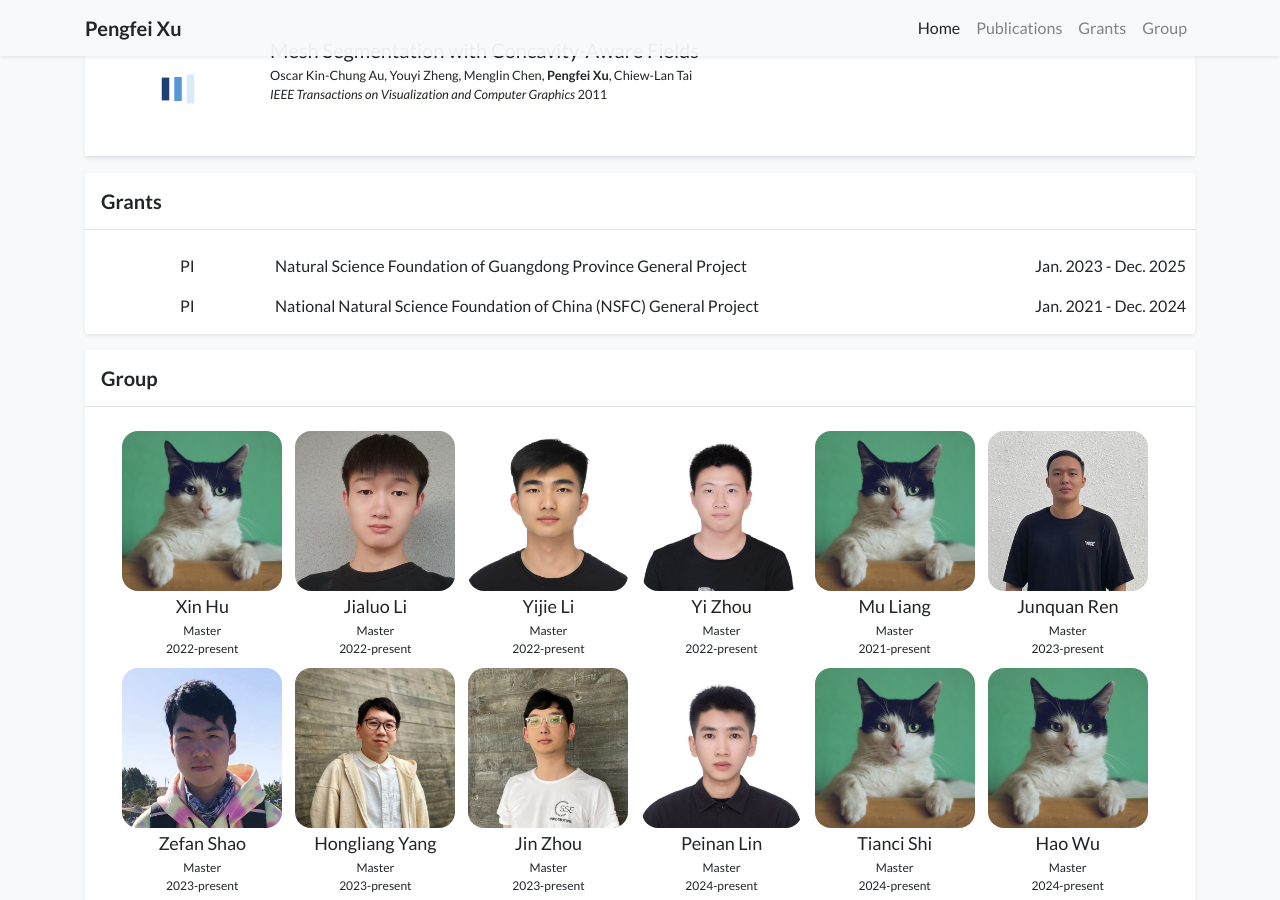
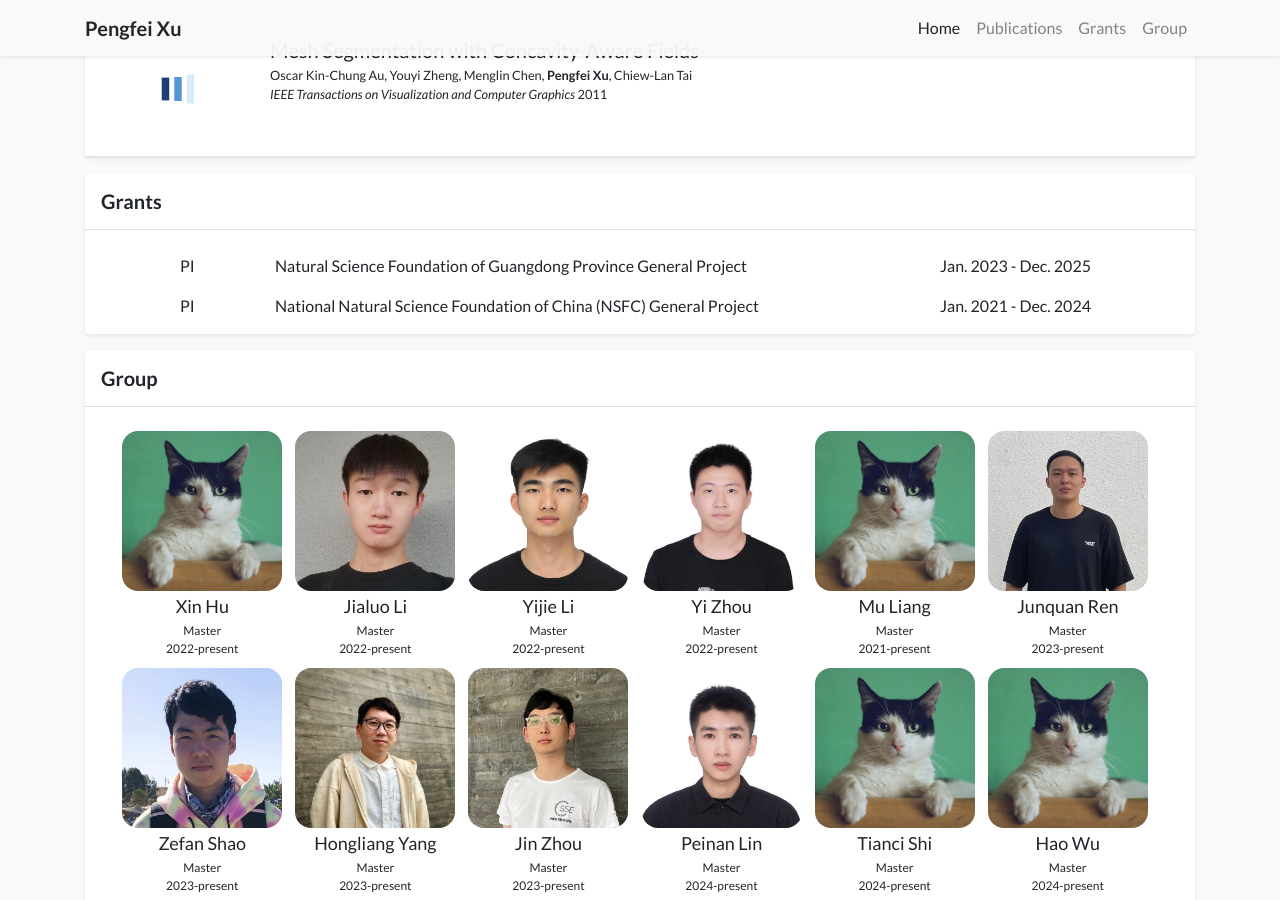
Before and after one commit to pengfeixu/pengfeixu.github.io, a Jekyll site: the page built from index.html, in a window 1280 px wide and 900 px high, scrolled down 3331 px. Built offline with Jekyll 4.4.1, drawn with Linux system fonts in a browser that asks for light colours; a style sheet for code colours, icons or effects is not loaded.

Commit message:
Update grant_item.html

```diff
--- a/_includes/widgets/grant_item.html
+++ b/_includes/widgets/grant_item.html
@@ -9,11 +9,14 @@
         <div class = "col-1">
             <p class="font-weight-normal">{{ item.role }}</p>
         </div>
-        <div class = "col-8">
+        <div class = "col-7">
             <p class="font-weight-normal">{{ item.project }}</p>
         </div>
         <div class = "col-2">
             <p class="font-weight-normal">{{ item.period }}</p>
+        </div>
+        <div class = "col-1">
+
         </div>
     </div>
     <!-- <div class = "col">
```
